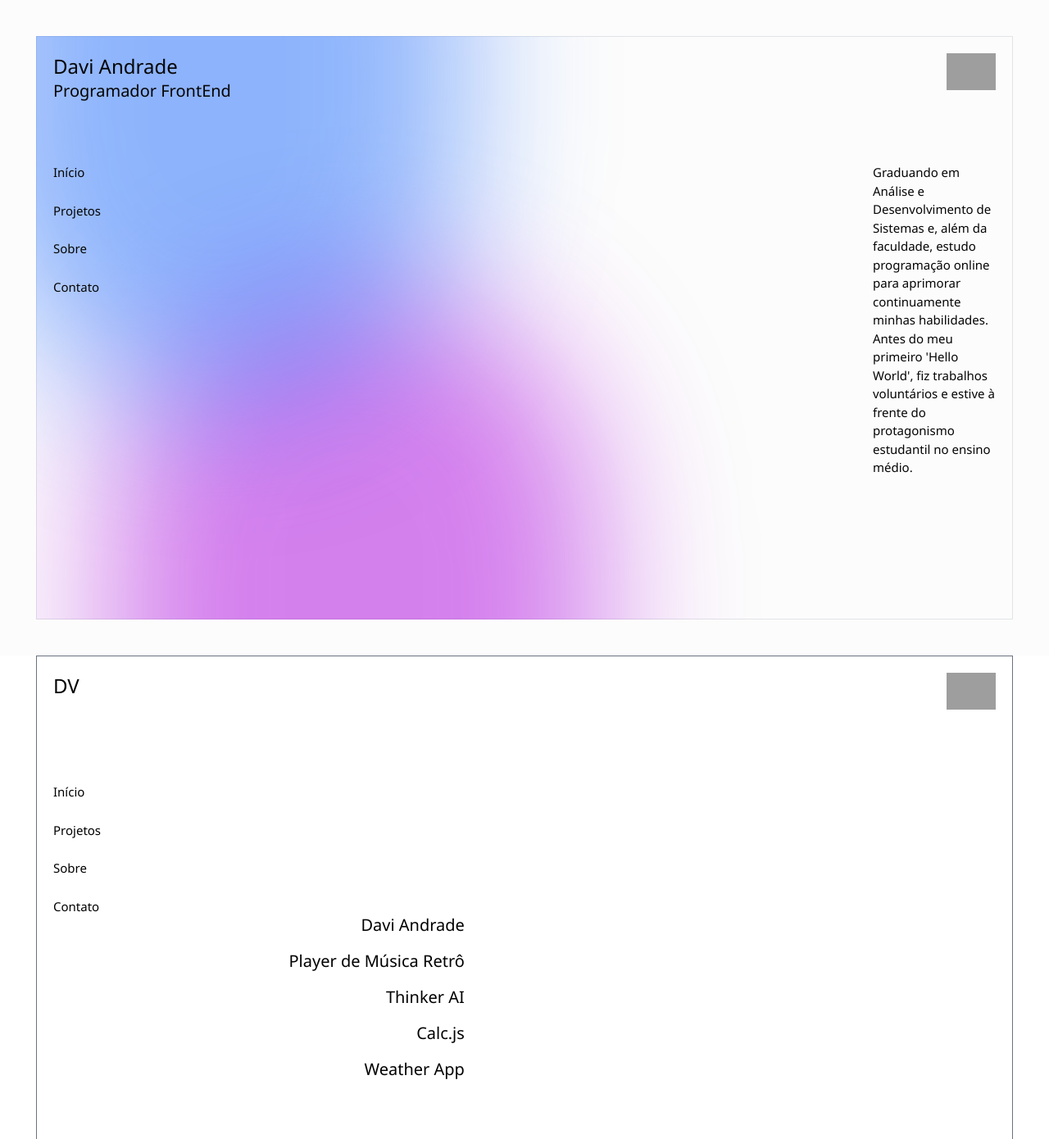
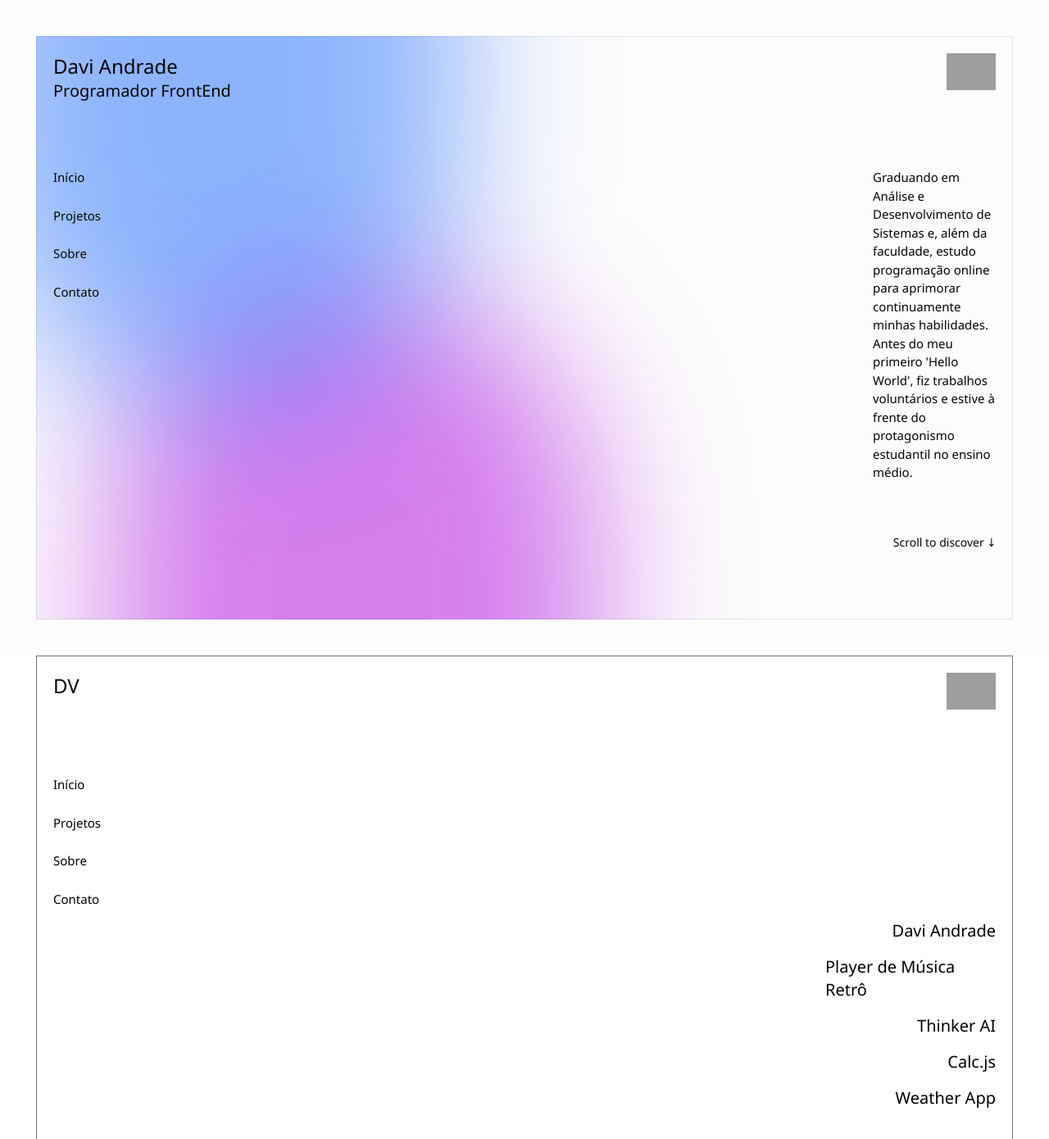
Before and after one commit to davi-andrade-js/dv-portfolio, a Next.js app: page / in a window 1280 px wide. Shown: the top 1390 px of the page at 82% size. Built offline with nearby package versions, Linux system fonts and the light colour scheme; grey boxes are pictures that could not be loaded.

Commit message:
working on flexbox

```diff
--- a/src/app/components/ProjectsList.tsx
+++ b/src/app/components/ProjectsList.tsx
@@ -47,8 +47,8 @@ export default function ProjectsList() {
   // TODO: fazer a condicional do projeto em hover
 
   return (
-    <div className="flex flex-col w-fit h-fit justify-end items-end">
-      <div className="w-36 h-40 flex flex-col items-end">
+    <div className="flex flex-col max-w-52 h-fit justify-end items-end">
+      <div className="w-80 h-44 flex flex-col items-end">
         {projectOnHover !== "" ? (
           <Image
             key={projectOnHover}
--- /dev/null
+++ b/src/app/components/ScrollToDiscover.tsx
@@ -0,0 +1,7 @@
+export default function ScrollToDiscover() {
+  return (
+    <div className="w-full flex flex-row justify-end items-end">
+      <p className="z-10 text-sm">Scroll to discover ↓</p>
+    </div>
+  );
+}
--- a/src/app/components/Sidebar.tsx
+++ b/src/app/components/Sidebar.tsx
@@ -2,8 +2,8 @@ import React from "react";
 
 export default function Sidebar() {
   return (
-    <div className="grid col-start-1 row-start-2 w-fit">
-      <nav className="grid col-start-1 row-start-2 text-[15px] gap-6">
+    <div className="w-fit">
+      <nav className="flex flex-col text-[15px] gap-6">
         <p className="z-10 cursor-pointer w-fit">Início</p>
         <p className="z-10 cursor-pointer w-fit">Projetos</p>
         <p className="z-10 cursor-pointer w-fit">Sobre</p>
--- a/src/app/page.tsx
+++ b/src/app/page.tsx
@@ -2,55 +2,65 @@ import React from "react";
 import Image from "next/image";
 import Sidebar from "./components/Sidebar";
 import ProjectsList from "./components/ProjectsList";
+import ScrollToDiscover from "./components/ScrollToDiscover";
 
 export default function Home() {
   return (
     <>
       <div className="noise"></div>
 
-      <section className="border bg-white br-[12px] grid grid-cols-4 grid-rows-5 h-[89vh] p-5 m-11 ">
+      <section className="border bg-white br-[12px] h-[89vh] p-5 m-11 ">
         <div className="motion-area justify-center">
           <div className="bg-shape1 bg-teal opacity-50 bg-blur"></div>
           <div className="bg-shape2 bg-primary opacity-50 bg-blur"></div>
         </div>
 
-        <header className="grid justify-between w-full col-start-1 row-start-1 col-end-5 row-end-2">
+        <header className="flex flex-row justify-between w-full">
           <div className="z-10 flex flex-col font-mono text-sm">
             <p className=" left-0 top-0 lg:static lg:w-auto text-2xl w-fit">Davi Andrade</p>
             <p className=" left-0 top-0  lg:static lg:w-auto text-xl">Programador FrontEnd</p>
           </div>
-          <div className="z-10 w-30 grid col-start-4">
+          <div className="z-10 w-30">
             <Image width={60} height={600} alt="Theme" src={"/dark.png"} />
           </div>
         </header>
 
+        <main className="flex flex-row justify-between mt-20">
           <Sidebar />
 
-        <div className="grid justify-end col-start-4">
+          {/* TODO switch div with article */}
+          <div className="z-[80] justify-end">
             <article className="z-10 font-mono text-[15px]">
-            <p className=" w-[150px]">
+              <p className="z-10 w-[150px]">
                 {
                   "Graduando em Análise e Desenvolvimento de Sistemas e, além da faculdade, estudo programação online para aprimorar continuamente minhas habilidades. Antes do meu primeiro 'Hello World', fiz trabalhos voluntários e estive à frente do protagonismo estudantil no ensino médio."
                 }
               </p>
             </article>
           </div>
+        </main>
+
+        <footer className="z-10 mt-16">
+          <ScrollToDiscover />
+        </footer>
       </section>
 
-      <section className="border border-gray-500 br-[12px] grid grid-cols-4 grid-rows-5 h-[89vh] p-5 m-11 ">
-        <header className="grid justify-between w-full col-start-1 row-start-1 col-end-5 row-end-2">
+      <section className="border border-gray-500 br-[12px] h-[89vh] p-5 m-11 ">
+        <header className="flex flex-row justify-between w-full ">
           <div className="z-10 flex flex-col font-mono text-sm">
             <p className=" left-0 top-0 lg:static lg:w-auto text-2xl">DV</p>
             {/* <p className=" left-0 top-0  lg:static lg:w-auto text-xl"></p> */}
           </div>
-          <div className="z-10 w-30 grid col-start-4">
+          <div className="z-10 w-30">
             <Image width={60} height={600} alt="Theme" src={"/dark.png"} />
           </div>
         </header>
 
+        <main className="flex flex-row justify-between mt-20">
           <Sidebar />
 
           <ProjectsList />
+        </main>
       </section>
     </>
   );
--- a/src/app/projects/page.tsx
+++ b/src/app/projects/page.tsx
@@ -1,7 +1,12 @@
 export default function Projects() {
   return (
-    <div>
-      <h1>Projects</h1>
-    </div>
+    <>
+      <div>
+        <h1>Projects</h1>
+      </div>
+      <div>
+        <h1>Oi</h1>
+      </div>
+    </>
   );
 }
```
Lines whose indentation alone changed are shown as unchanged.
